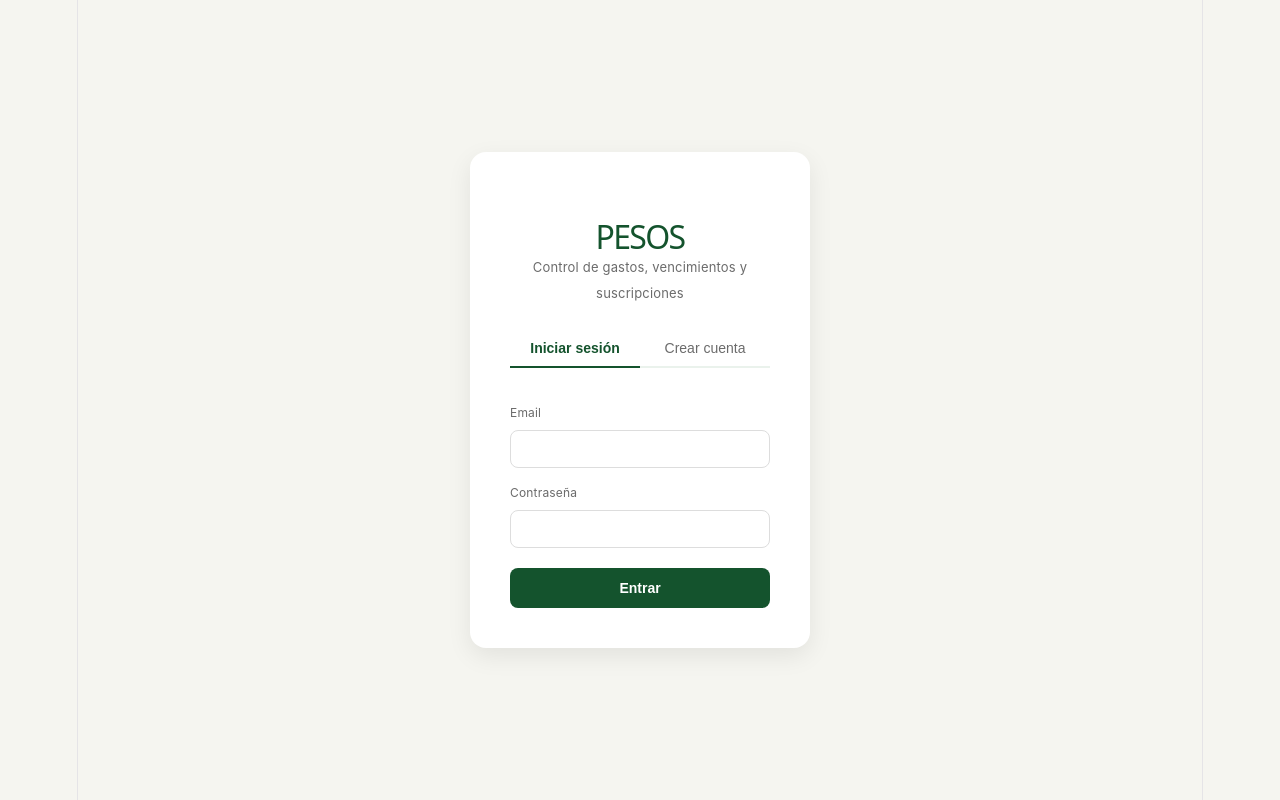
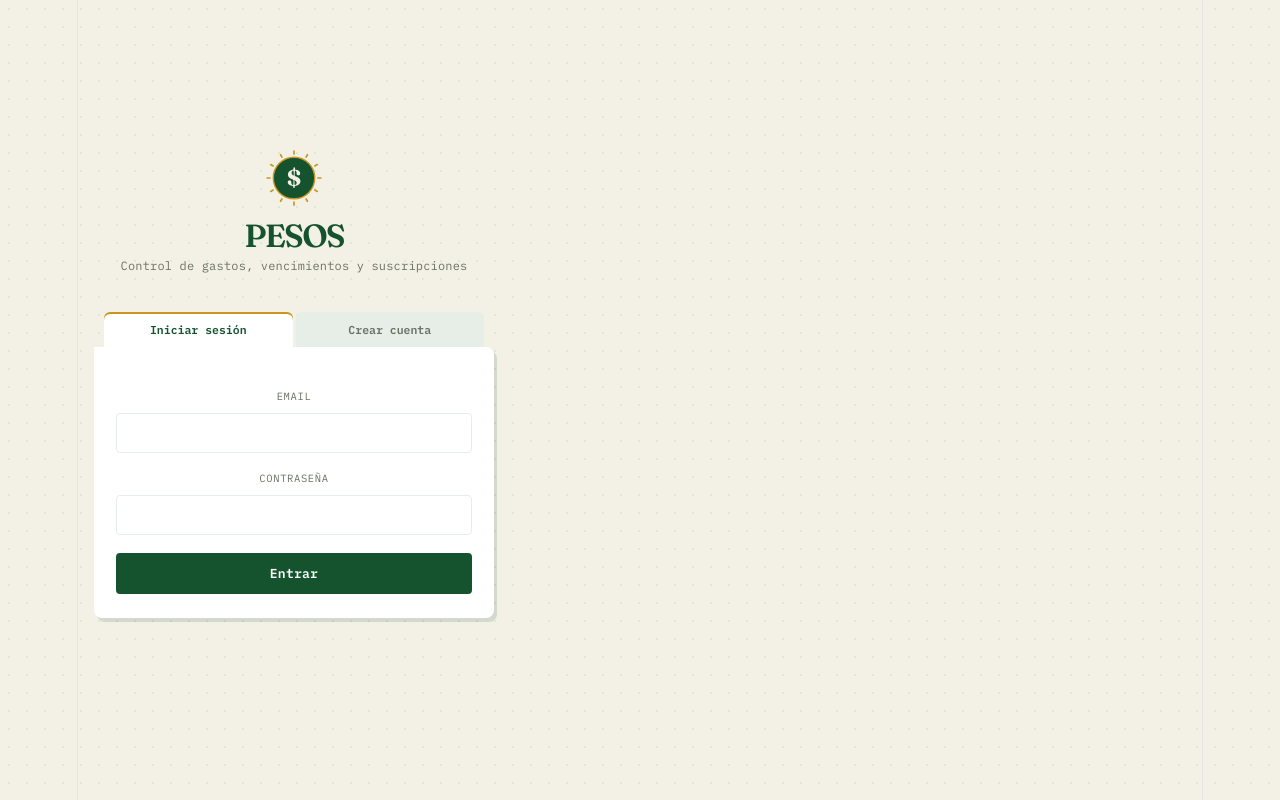
Before and after one commit to Facurepezza/pesos-app, a React (Vite) app: page / in a window 1280 px wide. Built offline with nearby package versions, Linux system fonts and the light colour scheme.

Commit message:
Rediseno visual: logo y navegacion por solapas

```diff
--- a/index.html
+++ b/index.html
@@ -4,6 +4,12 @@
     <meta charset="UTF-8" />
     <link rel="icon" type="image/svg+xml" href="/favicon.svg" />
     <meta name="viewport" content="width=device-width, initial-scale=1.0" />
+    <link rel="preconnect" href="https://fonts.googleapis.com" />
+    <link rel="preconnect" href="https://fonts.gstatic.com" crossorigin />
+    <link
+      href="https://fonts.googleapis.com/css2?family=Fraunces:opsz,wght@9..144,600;9..144,700&family=IBM+Plex+Mono:wght@400;500;600;700&display=swap"
+      rel="stylesheet"
+    />
     <title>PESOS</title>
   </head>
   <body>
--- a/src/App.css
+++ b/src/App.css
@@ -1,174 +1,201 @@
+:root {
+  --primary: #14532D;
+  --primary-dark: #0B3A1F;
+  --gold: #C9971F;
+  --bg: #F3F0E6;
+  --surface: #FFFFFF;
+  --surface-tint: #E7EEE8;
+  --ink: #24291F;
+  --ink-muted: #6B7263;
+  --danger: #A8342A;
+  --warning: #B8860B;
+}
+
 * {
   box-sizing: border-box;
 }
 
 body {
   margin: 0;
-  font-family: -apple-system, "Segoe UI", Roboto, Arial, sans-serif;
-  background: #F5F5F0;
-  color: #1A1A1A;
+  font-family: 'IBM Plex Mono', monospace;
+  color: var(--ink);
+  background-color: var(--bg);
+  background-image: radial-gradient(circle, rgba(20, 83, 45, 0.07) 1px, transparent 1px);
+  background-size: 18px 18px;
 }
 
 #root {
   min-height: 100vh;
   display: flex;
-  align-items: center;
   justify-content: center;
+  padding: 32px 16px 64px;
 }
 
-.auth-container,
-.panel {
-  background: #FFFFFF;
-  border-radius: 16px;
-  padding: 40px;
-  width: 340px;
-  box-shadow: 0 8px 24px rgba(0, 0, 0, 0.08);
-  text-align: center;
+h1, h2 {
+  font-family: 'Fraunces', serif;
+  color: var(--primary);
+  margin: 0;
 }
 
-h1 {
-  color: #14532D;
-  margin-bottom: 4px;
-  font-size: 32px;
+/* ---------- Shell (app logueada) ---------- */
+.app-shell {
+  width: 100%;
+  max-width: 480px;
 }
 
-.subtitulo {
-  color: #6B6B6B;
-  font-size: 13px;
-  margin-top: 0;
-  margin-bottom: 24px;
+.app-header {
+  background: var(--primary);
+  color: var(--surface);
+  border-radius: 10px 10px 0 0;
+  padding: 20px 22px;
+  display: flex;
+  align-items: center;
+  gap: 14px;
 }
 
-.tabs {
-  display: flex;
-  margin-bottom: 20px;
-  border-bottom: 2px solid #EAF2EC;
+.app-header-text {
+  flex: 1;
 }
 
-.tab {
-  flex: 1;
-  background: none;
-  border: none;
-  padding: 10px;
-  font-size: 14px;
-  color: #6B6B6B;
-  cursor: pointer;
-  border-bottom: 2px solid transparent;
-  margin-bottom: -2px;
+.app-header-text h1 {
+  color: var(--surface);
+  font-size: 26px;
+  letter-spacing: 0.01em;
 }
 
-.tab.activo {
-  color: #14532D;
-  border-bottom: 2px solid #14532D;
-  font-weight: bold;
+.app-header-text p {
+  margin: 2px 0 0;
+  font-size: 12px;
+  color: var(--gold);
 }
 
-.auth-form {
-  display: flex;
-  flex-direction: column;
-  text-align: left;
-}
-
-.auth-form label {
-  font-size: 12px;
-  color: #6B6B6B;
-  margin-bottom: 4px;
-  margin-top: 12px;
-}
-
-.auth-form input {
-  padding: 10px;
-  border-radius: 8px;
-  border: 1px solid #DDD;
-  font-size: 14px;
-}
-
-.auth-form button,
-.panel button {
-  margin-top: 20px;
-  padding: 12px;
-  border-radius: 8px;
-  border: none;
-  background: #14532D;
-  color: white;
-  font-size: 14px;
-  font-weight: bold;
+.btn-logout {
+  background: transparent;
+  border: 1px solid rgba(255, 255, 255, 0.4);
+  color: var(--surface);
+  font-family: 'IBM Plex Mono', monospace;
+  font-size: 11px;
+  padding: 7px 12px;
+  border-radius: 4px;
   cursor: pointer;
 }
 
-.auth-form button:disabled {
-  opacity: 0.6;
-  cursor: default;
+.btn-logout:hover {
+  border-color: var(--gold);
+  color: var(--gold);
 }
 
-.msg-error {
-  color: #B00020;
-  font-size: 13px;
-  margin-top: 14px;
+/* El "desgarro" del ticket: borde con muescas entre el header y el resto */
+.ticket-tear {
+  height: 14px;
+  background:
+    radial-gradient(circle at 7px 0, var(--bg) 7px, var(--primary) 7.5px);
+  background-size: 14px 14px;
+  background-repeat: repeat-x;
+  background-position: top;
 }
 
-.msg-ok {
-  color: #14532D;
-  font-size: 13px;
-  margin-top: 14px;
+/* ---------- Navegación por solapas ---------- */
+.tab-nav {
+  display: flex;
+  gap: 3px;
+  padding: 10px 10px 0;
 }
 
-.email-usuario {
-  font-weight: bold;
-  color: #D9A404;
+.tab-btn {
+  flex: 1;
+  padding: 10px 6px;
+  border: none;
+  background: var(--surface-tint);
+  color: var(--ink-muted);
+  font-family: 'IBM Plex Mono', monospace;
+  font-size: 11.5px;
+  font-weight: 600;
+  border-radius: 6px 6px 0 0;
+  cursor: pointer;
 }
 
-.nota {
-  font-size: 13px;
-  color: #6B6B6B;
-  margin: 16px 0 24px;
+.tab-btn.activo {
+  background: var(--surface);
+  color: var(--primary);
+  box-shadow: inset 0 2px 0 var(--gold);
 }
 
-.cargando {
-  color: #6B6B6B;
-}
-.panel {
-  width: 380px;
-  text-align: left;
+/* ---------- La tarjeta principal (el "ticket") ---------- */
+.ticket {
+  background: var(--surface);
+  border-radius: 0 8px 8px 8px;
+  padding: 24px 22px;
+  box-shadow: 3px 4px 0 rgba(20, 83, 45, 0.14);
 }
 
-.panel h1 {
-  text-align: center;
+/* ---------- Pantalla de login (sin sesión) ---------- */
+.auth-shell {
+  width: 100%;
+  max-width: 400px;
 }
 
-.panel .email-usuario {
+.auth-brand {
   text-align: center;
-  margin-top: -8px;
-  margin-bottom: 24px;
+  margin-bottom: 22px;
 }
 
-.gasto-form {
+.auth-brand h1 {
+  font-size: 32px;
+  margin-top: 10px;
+}
+
+.auth-brand .subtitulo {
+  font-size: 12px;
+  color: var(--ink-muted);
+  margin-top: 4px;
+}
+
+/* ---------- Formularios (gasto, suscripción, login) ---------- */
+.gasto-form, .suscripciones, .auth-form {
   display: flex;
   flex-direction: column;
-  border-top: 1px solid #EAF2EC;
-  padding-top: 16px;
 }
 
-.gasto-form h2 {
-  font-size: 18px;
-  color: #14532D;
-  margin: 0 0 12px;
+.suscripciones {
+  border-top: 2px dashed var(--surface-tint);
+  padding-top: 18px;
+  margin-top: 18px;
 }
 
-.gasto-form label {
-  font-size: 12px;
-  color: #6B6B6B;
+.gasto-form h2, .gasto-list h2, .suscripciones h2 {
+  font-size: 17px;
+  margin-bottom: 14px;
+}
+
+.gasto-form label, .suscripcion-form label, .auth-form label {
+  font-size: 10.5px;
+  text-transform: uppercase;
+  letter-spacing: 0.06em;
+  color: var(--ink-muted);
   margin-top: 12px;
   margin-bottom: 4px;
 }
 
-.gasto-form input,
-.gasto-form select {
-  padding: 10px;
-  border-radius: 8px;
-  border: 1px solid #DDD;
-  font-size: 14px;
-  font-family: inherit;
+.gasto-form input, .gasto-form select,
+.suscripcion-form input,
+.auth-form input,
+.filtros input, .filtros select {
+  padding: 10px 11px;
+  border-radius: 4px;
+  border: 1.5px solid var(--surface-tint);
+  background: var(--surface);
+  font-family: 'IBM Plex Mono', monospace;
+  font-size: 13.5px;
+  color: var(--ink);
+}
+
+.gasto-form input:focus, .gasto-form select:focus,
+.suscripcion-form input:focus,
+.auth-form input:focus,
+.filtros input:focus, .filtros select:focus {
+  outline: none;
+  border-color: var(--gold);
 }
 
 .checkbox-label {
@@ -181,32 +208,72 @@ h1 {
   width: auto;
 }
 
-.gasto-form button {
-  margin-top: 20px;
+.gasto-form button, .suscripcion-form button, .auth-form button {
+  margin-top: 18px;
   padding: 12px;
-  border-radius: 8px;
+  border-radius: 4px;
   border: none;
-  background: #14532D;
-  color: white;
-  font-size: 14px;
-  font-weight: bold;
+  background: var(--primary);
+  color: var(--surface);
+  font-family: 'IBM Plex Mono', monospace;
+  font-size: 13px;
+  font-weight: 600;
+  letter-spacing: 0.02em;
   cursor: pointer;
 }
 
-.btn-logout {
-  margin-top: 20px;
-  width: 100%;
-  background: transparent !important;
-  color: #6B6B6B !important;
-  border: 1px solid #DDD !important;
-  font-weight: normal !important;
-}.filtros {
+.gasto-form button:hover, .suscripcion-form button:hover, .auth-form button:hover {
+  background: var(--primary-dark);
+}
+
+.gasto-form button:disabled, .suscripcion-form button:disabled, .auth-form button:disabled {
+  opacity: 0.55;
+  cursor: default;
+}
+
+.msg-error {
+  color: var(--danger);
+  font-size: 12.5px;
+  margin-top: 12px;
+}
+
+.msg-ok {
+  color: var(--primary);
+  font-size: 12.5px;
+  margin-top: 12px;
+}
+
+.cargando, .cargando-lista {
+  color: var(--ink-muted);
+  font-size: 13px;
+  text-align: center;
+  padding: 10px 0;
+}
+
+/* ---------- Suscripciones: formulario de alta ---------- */
+.suscripcion-form {
   display: flex;
   flex-direction: column;
-  gap: 4px;
-  background: #EAF2EC;
-  padding: 14px;
-  border-radius: 10px;
+  background: var(--surface-tint);
+  padding: 14px 16px;
+  border-radius: 6px;
+  margin-bottom: 18px;
+}
+
+/* ---------- Listado y filtros de gastos ---------- */
+.gasto-list {
+  border-top: 2px dashed var(--surface-tint);
+  padding-top: 18px;
+  margin-top: 18px;
+}
+
+.filtros {
+  display: flex;
+  flex-direction: column;
+  gap: 2px;
+  background: var(--surface-tint);
+  padding: 14px 16px;
+  border-radius: 6px;
   margin-bottom: 16px;
 }
 
@@ -221,140 +288,113 @@ h1 {
   flex-direction: column;
 }
 
+.filtros label {
+  font-size: 10.5px;
+  text-transform: uppercase;
+  letter-spacing: 0.06em;
+  color: var(--ink-muted);
+  margin-top: 10px;
+  margin-bottom: 4px;
+}
+
 .btn-secundario {
   margin-top: 14px;
   padding: 8px;
-  border-radius: 8px;
-  border: 1px solid #14532D;
+  border-radius: 4px;
+  border: 1.5px solid var(--primary);
   background: transparent;
-  color: #14532D;
-  font-size: 13px;
+  color: var(--primary);
+  font-family: 'IBM Plex Mono', monospace;
+  font-size: 11.5px;
   cursor: pointer;
-}
-
-.cargando-lista {
-  color: #6B6B6B;
-  font-size: 13px;
-  text-align: center;
-  padding: 12px 0;
 }
 
 .tabla-gastos {
   width: 100%;
   border-collapse: collapse;
-  font-size: 13px;
+  font-size: 12.5px;
 }
 
 .tabla-gastos th {
   text-align: left;
-  color: #6B6B6B;
-  font-size: 11px;
+  color: var(--ink-muted);
+  font-size: 10px;
   text-transform: uppercase;
-  border-bottom: 1px solid #EAF2EC;
+  letter-spacing: 0.05em;
+  border-bottom: 2px dashed var(--surface-tint);
   padding: 6px 4px;
 }
 
 .tabla-gastos td {
-  padding: 8px 4px;
-  border-bottom: 1px solid #F5F5F0;
-}
-
-.badge-db {
-  background: #D9A404;
-  color: #14532D;
-  font-size: 9px;
-  font-weight: bold;
-  padding: 1px 5px;
-  border-radius: 4px;
-  margin-left: 6px;
+  padding: 9px 4px;
+  border-bottom: 1px dashed var(--surface-tint);
 }
 
 .total-gastos {
   text-align: right;
-  font-weight: bold;
-  color: #14532D;
+  font-weight: 700;
+  color: var(--primary);
   margin-top: 10px;
-}
-.suscripciones {
-  display: flex;
-  flex-direction: column;
-  border-top: 1px solid #EAF2EC;
-  padding-top: 16px;
-  margin-top: 16px;
+  font-size: 14px;
 }
 
-.suscripciones h2 {
-  font-size: 18px;
-  color: #14532D;
-  margin: 0 0 12px;
-}
-
-.suscripcion-form {
-  display: flex;
-  flex-direction: column;
-  background: #EAF2EC;
-  padding: 14px;
-  border-radius: 10px;
-  margin-bottom: 16px;
-}
-
-.suscripcion-form label {
+/* ---------- Vencimientos ---------- */
+.resumen-vencimientos {
+  background: #F4E3E0;
+  color: var(--danger);
   font-size: 12px;
-  color: #6B6B6B;
-  margin-top: 10px;
-  margin-bottom: 4px;
-}
-
-.suscripcion-form input {
-  padding: 10px;
-  border-radius: 8px;
-  border: 1px solid #DDD;
-  font-size: 14px;
-  font-family: inherit;
-}
-
-.suscripcion-form button {
-  margin-top: 14px;
-  padding: 10px;
-  border-radius: 8px;
-  border: none;
-  background: #14532D;
-  color: white;
-  font-size: 14px;
-  font-weight: bold;
-  cursor: pointer;
-}
-.resumen-vencimientos {
-  background: #FCEFEA;
-  color: #B00020;
-  font-size: 13px;
-  font-weight: bold;
+  font-weight: 600;
   padding: 10px 14px;
-  border-radius: 8px;
+  border-radius: 6px;
   margin-bottom: 12px;
 }
 
 .resumen-vencimientos.ok {
-  background: #EAF2EC;
-  color: #14532D;
+  background: var(--surface-tint);
+  color: var(--primary);
 }
 
 .badge-venc {
   display: block;
-  font-size: 10px;
-  font-weight: bold;
-  margin-top: 2px;
+  width: fit-content;
+  font-size: 9px;
+  font-weight: 700;
+  text-transform: uppercase;
+  letter-spacing: 0.03em;
+  margin-top: 4px;
+  padding: 2px 6px;
+  border-radius: 3px;
 }
 
 .venc-urgente {
-  color: #B00020;
+  color: var(--danger);
+  border: 1.5px solid var(--danger);
+  transform: rotate(-2deg);
 }
 
 .venc-proximo {
-  color: #B8860B;
+  color: var(--warning);
+  border: 1.5px solid var(--warning);
 }
 
 .venc-normal {
-  color: #6B6B6B;
-  font-weight: normal;
+  color: var(--ink-muted);
+  border: 1px solid var(--surface-tint);
+  font-weight: 600;
+  text-transform: none;
 }
+
+@media (max-width: 480px) {
+  #root {
+    padding: 0;
+  }
+  .app-shell, .auth-shell {
+    max-width: 100%;
+  }
+  .app-header {
+    border-radius: 0;
+  }
+  .ticket {
+    border-radius: 0;
+  }
+}
--- a/src/App.jsx
+++ b/src/App.jsx
@@ -4,12 +4,20 @@ import Auth from './Auth'
 import GastoForm from './GastoForm'
 import GastoList from './GastoList'
 import Suscripciones from './Suscripciones'
+import Logo from './Logo'
 import './App.css'
+
+const TABS = [
+  { id: 'cargar', label: 'Cargar' },
+  { id: 'gastos', label: 'Mis gastos' },
+  { id: 'suscripciones', label: 'Suscripciones' },
+]
 
 function App() {
   const [session, setSession] = useState(null)
   const [cargandoSesion, setCargandoSesion] = useState(true)
   const [refreshKey, setRefreshKey] = useState(0)
+  const [tab, setTab] = useState('cargar')
 
   useEffect(() => {
     supabase.auth.getSession().then(({ data: { session } }) => {
@@ -37,17 +45,48 @@ function App() {
   }
 
   return (
-    <div className="panel">
-      <h1>PESOS</h1>
-      <p className="email-usuario">{session.user.email}</p>
+    <div className="app-shell">
+      <header className="app-header">
+        <Logo size={40} />
+        <div className="app-header-text">
+          <h1>PESOS</h1>
+          <p>{session.user.email}</p>
+        </div>
+        <button className="btn-logout" onClick={handleLogout}>Salir</button>
+      </header>
+      <div className="ticket-tear"></div>
 
-      <GastoForm usuarioId={session.user.id} onGuardado={() => setRefreshKey((k) => k + 1)} />
+      <nav className="tab-nav">
+        {TABS.map((t) => (
+          <button
+            key={t.id}
+            className={tab === t.id ? 'tab-btn activo' : 'tab-btn'}
+            onClick={() => setTab(t.id)}
+          >
+            {t.label}
+          </button>
+        ))}
+      </nav>
 
-      <Suscripciones usuarioId={session.user.id} refreshKey={refreshKey} onCambio={() => setRefreshKey((k) => k + 1)} />
-
-      <GastoList usuarioId={session.user.id} refreshKey={refreshKey} />
-
-      <button className="btn-logout" onClick={handleLogout}>Cerrar sesión</button>
+      <main className="ticket">
+        {tab === 'cargar' && (
+          <GastoForm
+            usuarioId={session.user.id}
+            onGuardado={() => {
+              setRefreshKey((k) => k + 1)
+              setTab('gastos')
+            }}
+          />
+        )}
+        {tab === 'gastos' && <GastoList usuarioId={session.user.id} refreshKey={refreshKey} />}
+        {tab === 'suscripciones' && (
+          <Suscripciones
+            usuarioId={session.user.id}
+            refreshKey={refreshKey}
+            onCambio={() => setRefreshKey((k) => k + 1)}
+          />
+        )}
+      </main>
     </div>
   )
 }
--- a/src/Auth.jsx
+++ b/src/Auth.jsx
@@ -1,8 +1,9 @@
 import { useState } from 'react'
 import { supabase } from './supabaseClient'
+import Logo from './Logo'
 
 export default function Auth() {
-  const [modo, setModo] = useState('login') // 'login' o 'registro'
+  const [modo, setModo] = useState('login')
   const [email, setEmail] = useState('')
   const [password, setPassword] = useState('')
   const [cargando, setCargando] = useState(false)
@@ -28,32 +29,35 @@ export default function Auth() {
       if (error) {
         setMensaje({ tipo: 'error', texto: error.message })
       }
-      // Si no hay error, App.jsx detecta la sesión automáticamente.
     }
 
     setCargando(false)
   }
 
   return (
-    <div className="auth-container">
+    <div className="auth-shell">
+      <div className="auth-brand">
+        <Logo size={56} />
         <h1>PESOS</h1>
         <p className="subtitulo">Control de gastos, vencimientos y suscripciones</p>
+      </div>
 
-      <div className="tabs">
+      <nav className="tab-nav">
         <button
-          className={modo === 'login' ? 'tab activo' : 'tab'}
+          className={modo === 'login' ? 'tab-btn activo' : 'tab-btn'}
           onClick={() => setModo('login')}
         >
           Iniciar sesión
         </button>
         <button
-          className={modo === 'registro' ? 'tab activo' : 'tab'}
+          className={modo === 'registro' ? 'tab-btn activo' : 'tab-btn'}
           onClick={() => setModo('registro')}
         >
           Crear cuenta
         </button>
-      </div>
+      </nav>
 
+      <div className="ticket">
         <form onSubmit={handleSubmit} className="auth-form">
           <label>Email</label>
           <input
@@ -81,5 +85,6 @@ export default function Auth() {
           <p className={mensaje.tipo === 'error' ? 'msg-error' : 'msg-ok'}>{mensaje.texto}</p>
         )}
       </div>
+    </div>
   )
 }
--- /dev/null
+++ b/src/Logo.jsx
@@ -0,0 +1,29 @@
+export default function Logo({ size = 40 }) {
+  const ticks = Array.from({ length: 12 }).map((_, i) => {
+    const angle = (i * 30 * Math.PI) / 180
+    const x1 = 50 + Math.cos(angle) * 43
+    const y1 = 50 + Math.sin(angle) * 43
+    const x2 = 50 + Math.cos(angle) * 48
+    const y2 = 50 + Math.sin(angle) * 48
+    return <line key={i} x1={x1} y1={y1} x2={x2} y2={y2} stroke="#C9971F" strokeWidth="3" strokeLinecap="round" />
+  })
+
+  return (
+    <svg width={size} height={size} viewBox="0 0 100 100" xmlns="http://www.w3.org/2000/svg" aria-label="PESOS">
+      {ticks}
+      <circle cx="50" cy="50" r="37" fill="#14532D" />
+      <circle cx="50" cy="50" r="37" fill="none" stroke="#C9971F" strokeWidth="2.5" />
+      <text
+        x="50"
+        y="65"
+        textAnchor="middle"
+        fontFamily="Fraunces, serif"
+        fontWeight="700"
+        fontSize="42"
+        fill="#F3F0E6"
+      >
+        $
+      </text>
+    </svg>
+  )
+}
```
Lines whose indentation alone changed are shown as unchanged.
